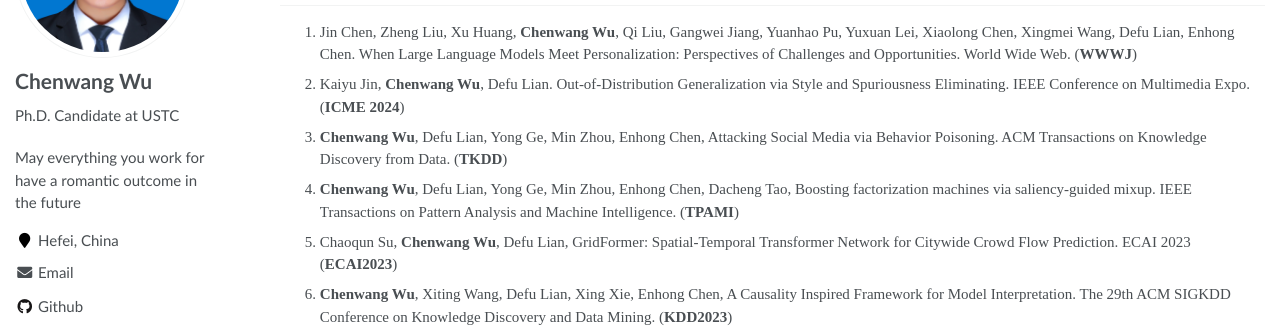
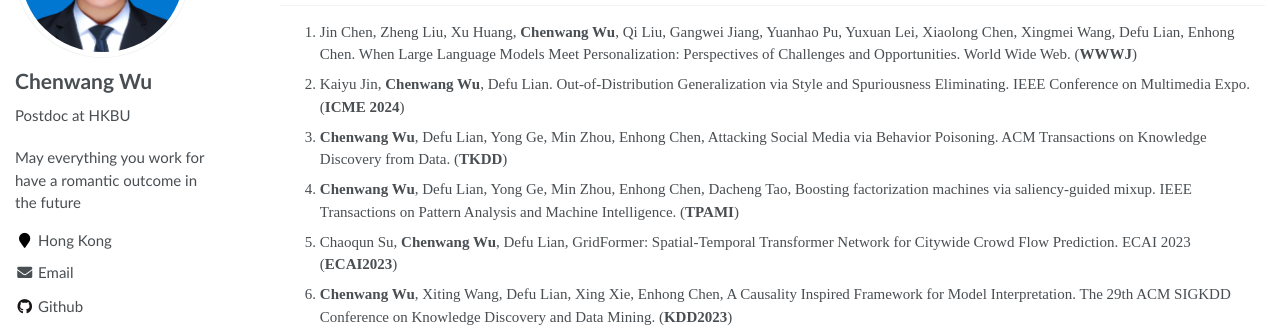
Before and after one commit to Daftstone/Daftstone.github.io, a Jekyll site: the page built from _pages/about.md, in a window 1280 px wide. Shown: the part 203-535 px from the top of the page. Built offline with Jekyll 4.4.1, drawn with Linux system fonts in a browser that asks for light colours.

Commit message:
Update _config.yml

```diff
--- a/_config.yml
+++ b/_config.yml
@@ -23,8 +23,8 @@ baidu_site_verification  :  # get baidu_site_verification from https://ziyuan.ba
 author:
   name             : "Chenwang Wu"
   avatar           : "images/wcw.JPG"
-  bio              : "Ph.D. Candidate at USTC"
-  location         : "Hefei, China"
+  bio              : "Postdoc at HKBU"
+  location         : "Hong Kong"
   employer         :
   pubmed           :
   googlescholar    : "https://scholar.google.com/citations?user=cYg5xjMAAAAJ"
```
